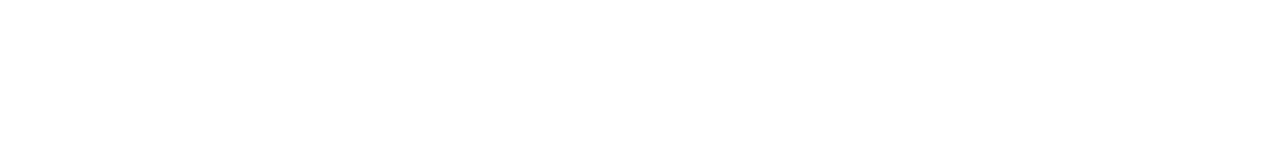
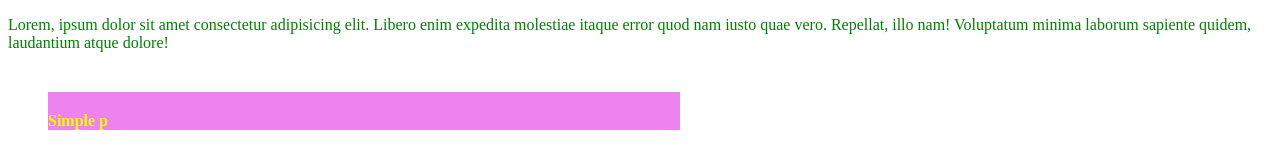
Before and after one commit to VladParomenkov/css_html, a plain HTML site: page index.html in a window 1280 px wide. Drawn offline with Linux system fonts and the light colour scheme.

Commit message:
add style.css

```diff
--- /dev/null
+++ b/css/style.css
@@ -0,0 +1,22 @@
+/* p {
+  font-size: 24px;
+  font-family: Arial, Helvetica, sans-serif;
+  font-style: italic;
+  font-weight: bold;
+  color: orange;
+  background: orchid;
+} */
+
+.one {
+  color: green;
+  min-height: 20px;
+}
+
+.two {
+  color: yellow;
+  font-weight: bold;
+  background: violet;
+  width: 50%;
+  padding: 20px 0 0 0;
+  margin: 40px;
+}
--- a/index.html
+++ b/index.html
@@ -5,6 +5,14 @@
     <meta http-equiv="X-UA-Compatible" content="IE=edge" />
     <meta name="viewport" content="width=device-width, initial-scale=1.0" />
     <title>Document</title>
+    <link rel="stylesheet" href="./css/style.css" />
   </head>
-  <body></body>
+  <body>
+    <p class="one">
+      Lorem, ipsum dolor sit amet consectetur adipisicing elit. Libero enim
+      expedita molestiae itaque error quod nam iusto quae vero. Repellat, illo
+      nam! Voluptatum minima laborum sapiente quidem, laudantium atque dolore!
+    </p>
+    <p class="two">Simple p</p>
+  </body>
 </html>
```
